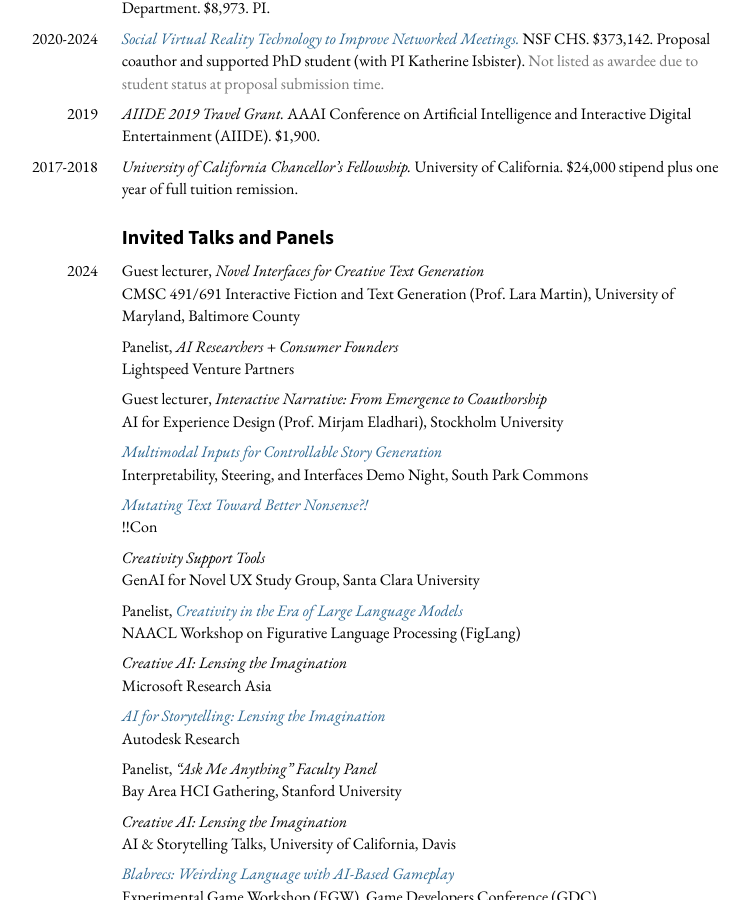
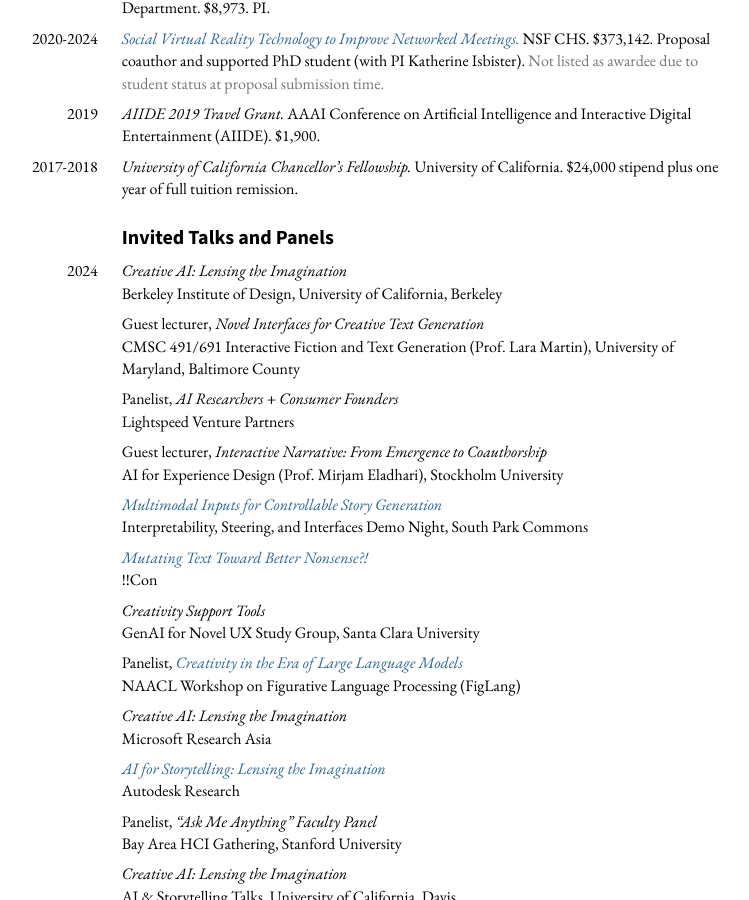
Before and after one commit to mkremins/mkremins.github.io, a Jekyll site: the page built from cv/index.html, in a window 1280 px wide and 900 px high, scrolled down 6920 px. Shown: the whole window, without its empty margins (261-1010 px from the left). Built offline with Jekyll 4.4.1, drawn with Linux system fonts in a browser that asks for light colours.

Commit message:
Add UC Berkeley talk

```diff
--- a/_data/talks.json
+++ b/_data/talks.json
@@ -1,4 +1,11 @@
 [
+{
+  "title": "Creative AI: Lensing the Imagination",
+  "url": "",
+  "year": "2024",
+  "venue": "UC Berkeley",
+  "venue_long": "Berkeley Institute of Design, University of California, Berkeley",
+},
 {
   "title": "Novel Interfaces for Creative Text Generation",
   "url": "",
```
